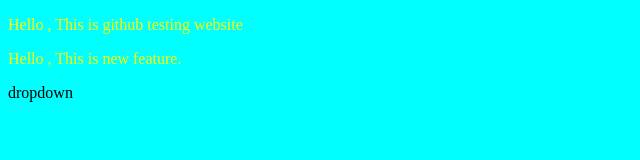
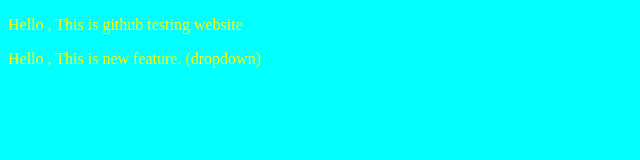
Before and after one commit to Anurag-12513/LocalRepo, a plain HTML site: page index.html in a window 1280 px wide. Shown: the whole page, without its empty margins (0-640 px from the left). Drawn offline with Linux system fonts and the light colour scheme.

Commit message:
Added dropdown

```diff
--- a/index.html
+++ b/index.html
@@ -13,12 +13,10 @@
    </div>
 
    <div class="Container2 ">
-    <p>Hello , This is new feature.</p>
+    <p>Hello , This is new feature. (dropdown)</p>
    </div>
 
-   <div class="Container3 ">
-     dropdown
-   </div>
+
 
 </body>
 </html>
```
